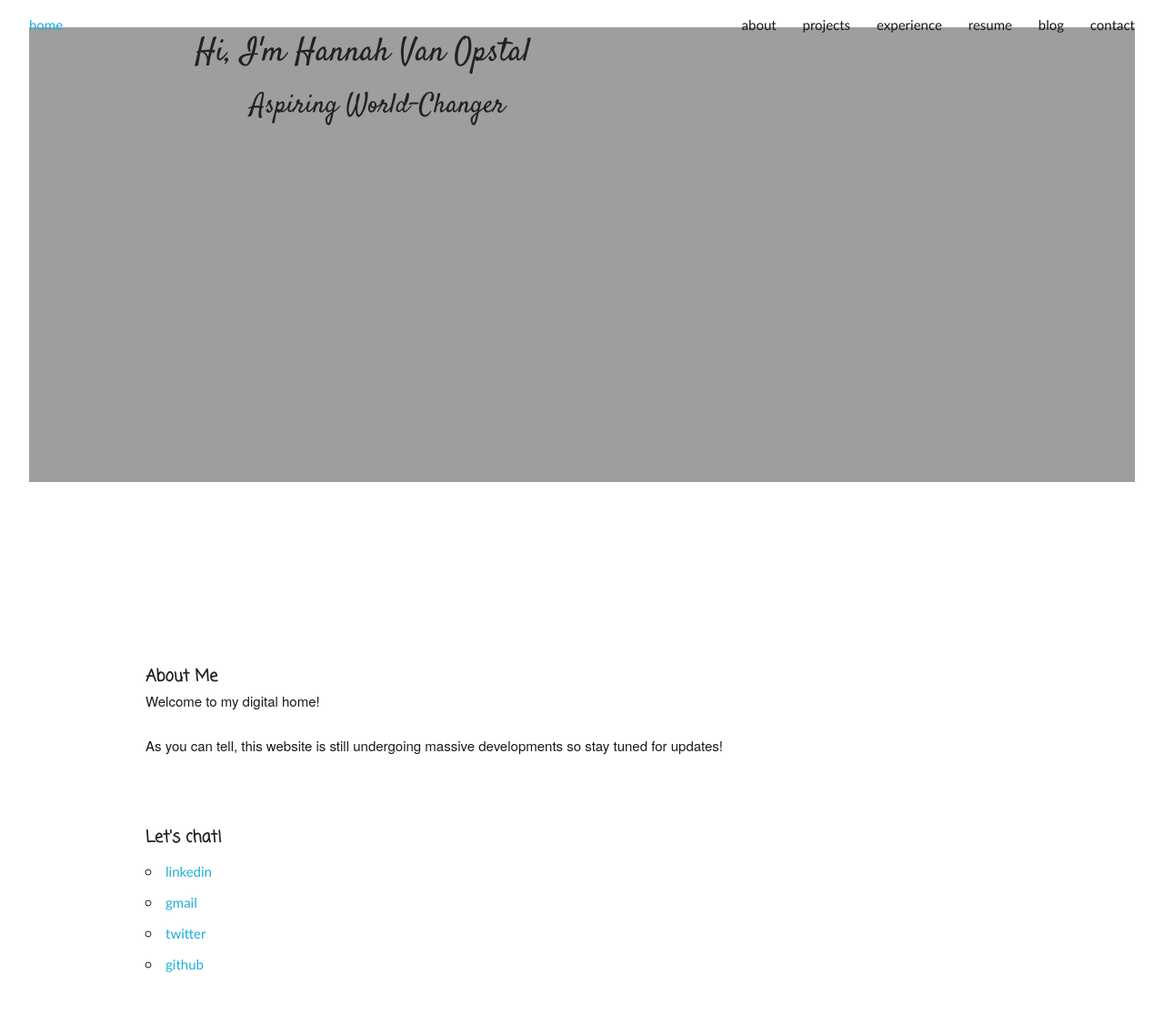
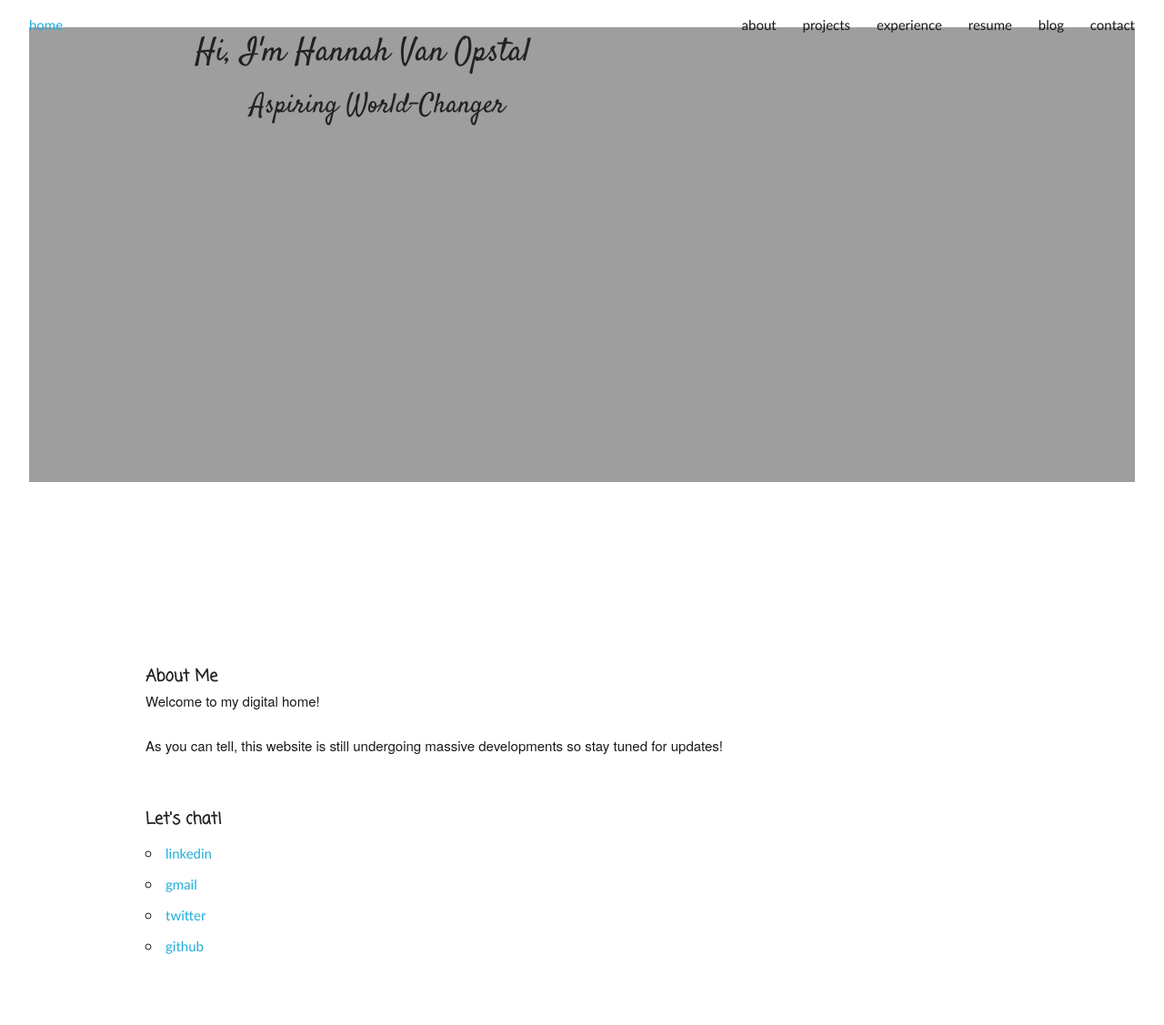
Before and after one commit to hvanopstal/hvanopstal.github.io, a Jekyll site: the page index.html, which Jekyll copies as it is, in a window 1280 px wide. Shown: the whole page at 91% size. Built offline with Jekyll 4.4.1, drawn with Linux system fonts in a browser that asks for light colours; some web fonts are replaced.

Commit message:
Update main.css
changed padding - added padding to top of image and reduced padding between sections

```diff
--- a/css/main.css
+++ b/css/main.css
@@ -101,6 +101,7 @@
   font-family: "Satisfy", "Calibri", Arial;
   <!-- margin-top: 180px;
   margin-bottom: 200px; -->
+  padding-top: 15px;
   width: 100%;
   height: 500px;
   background-image: url("http://hvanopstal.github.io/PHOTOS/ColumbiaLake-2014.JPG");
@@ -118,7 +119,7 @@
   }
 
 .section-title {
-  margin-top: 50px;
+  margin-top: 30px;
   font-family: "News Cycle", "Coming Soon", "Calibri", Arial;
   font-size: 1.2em;
   font-weight: bold;
```
